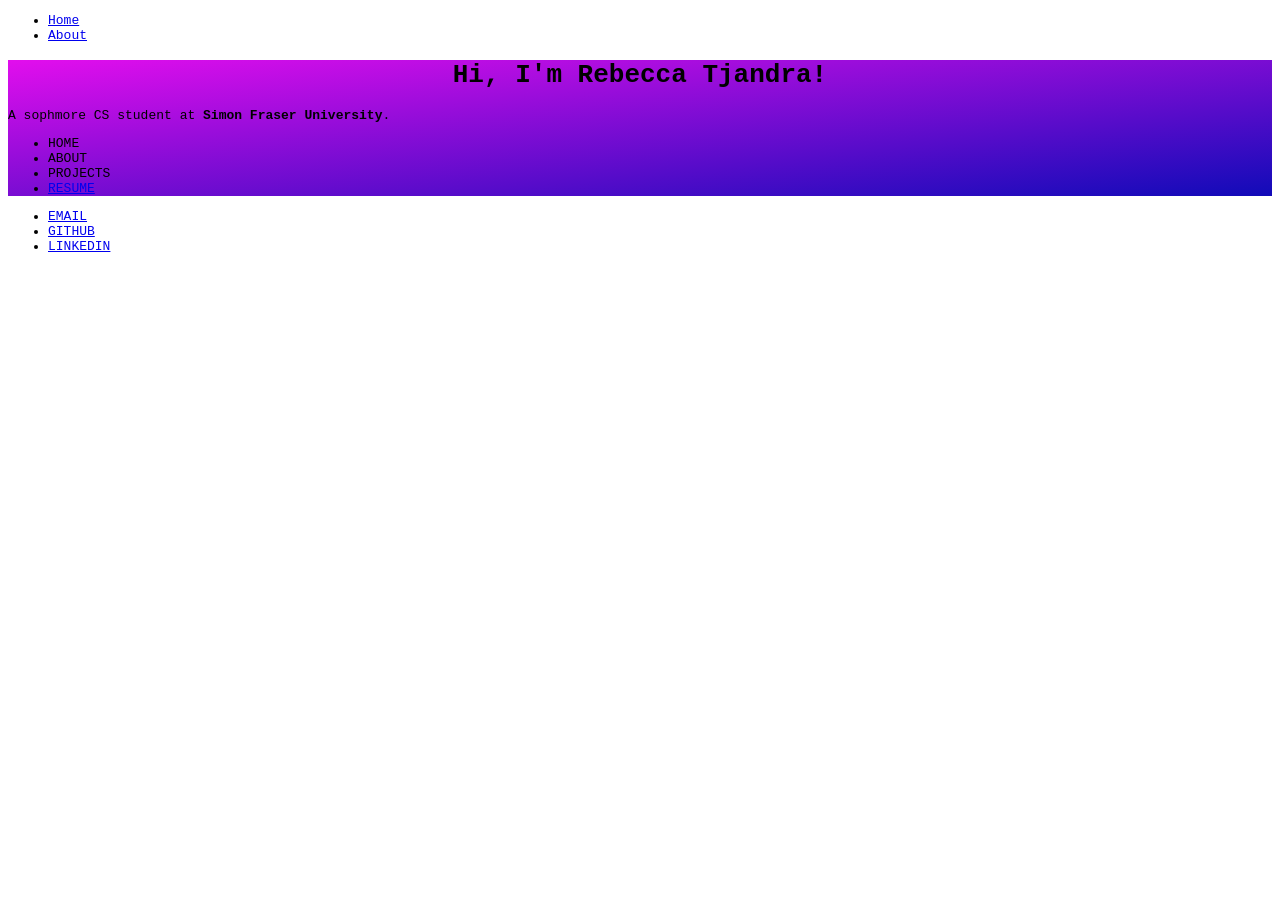
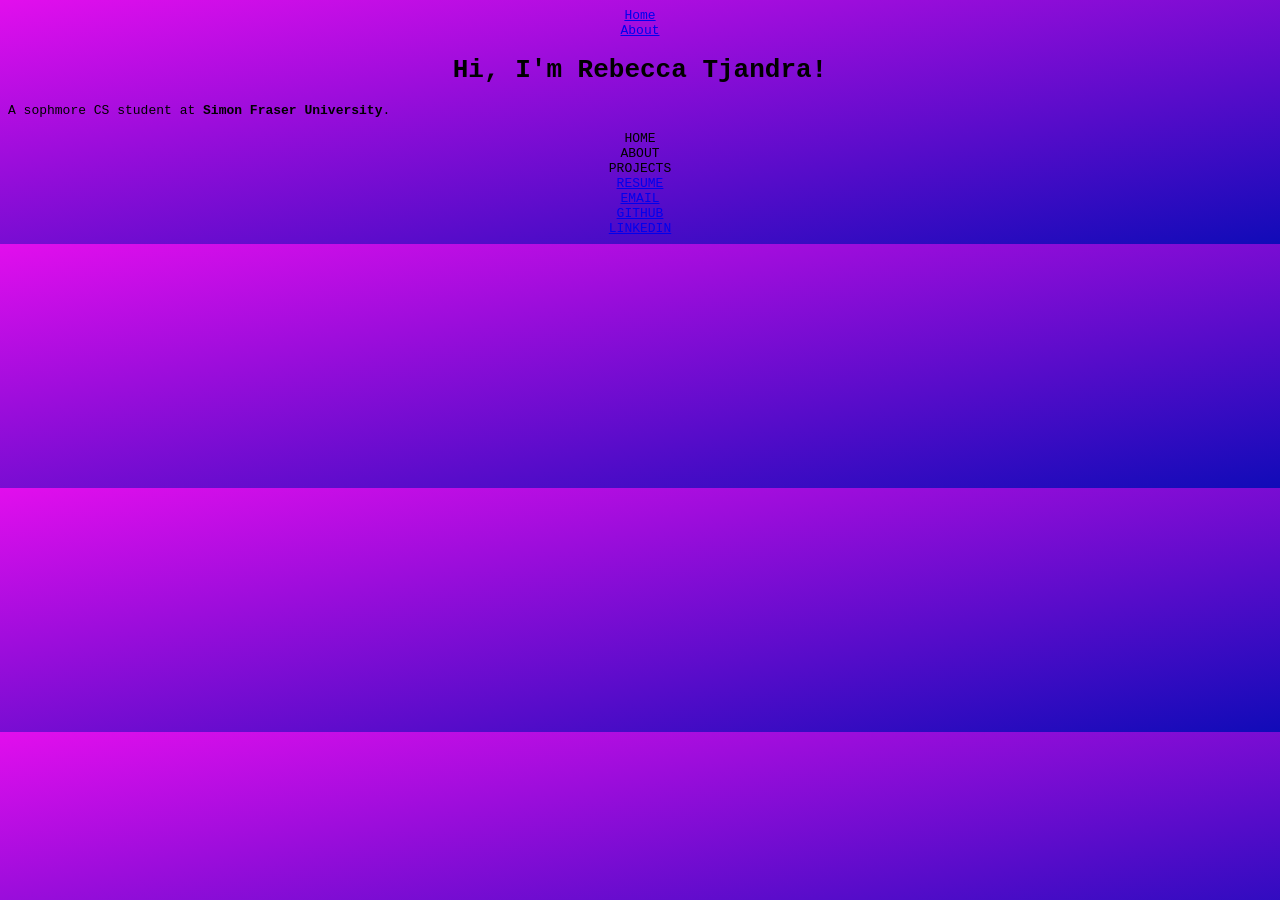
Before and after one commit to rebaka/rebaka.github.io, a Jekyll site: the page index.html, which Jekyll copies as it is, in a window 1280 px wide. Built offline with Jekyll 4.4.1, drawn with Linux system fonts in a browser that asks for light colours.

Commit message:
Update main.css

```diff
--- a/css/main.css
+++ b/css/main.css
@@ -1,9 +1,12 @@
-div {
+body {
   background: #eb106b;
   background: linear-gradient(to right bottom, #e20eed, #110bb8);
+  font-family:monospace;
 }
 
-body {
-  background: #hsl(360, 100%, 100%);
-  font-family:monospace;
+ul {
+  list-style-type: none;
+  padding: 0px;
+  margin: 0px;
+  text-align: center;
 }
```
